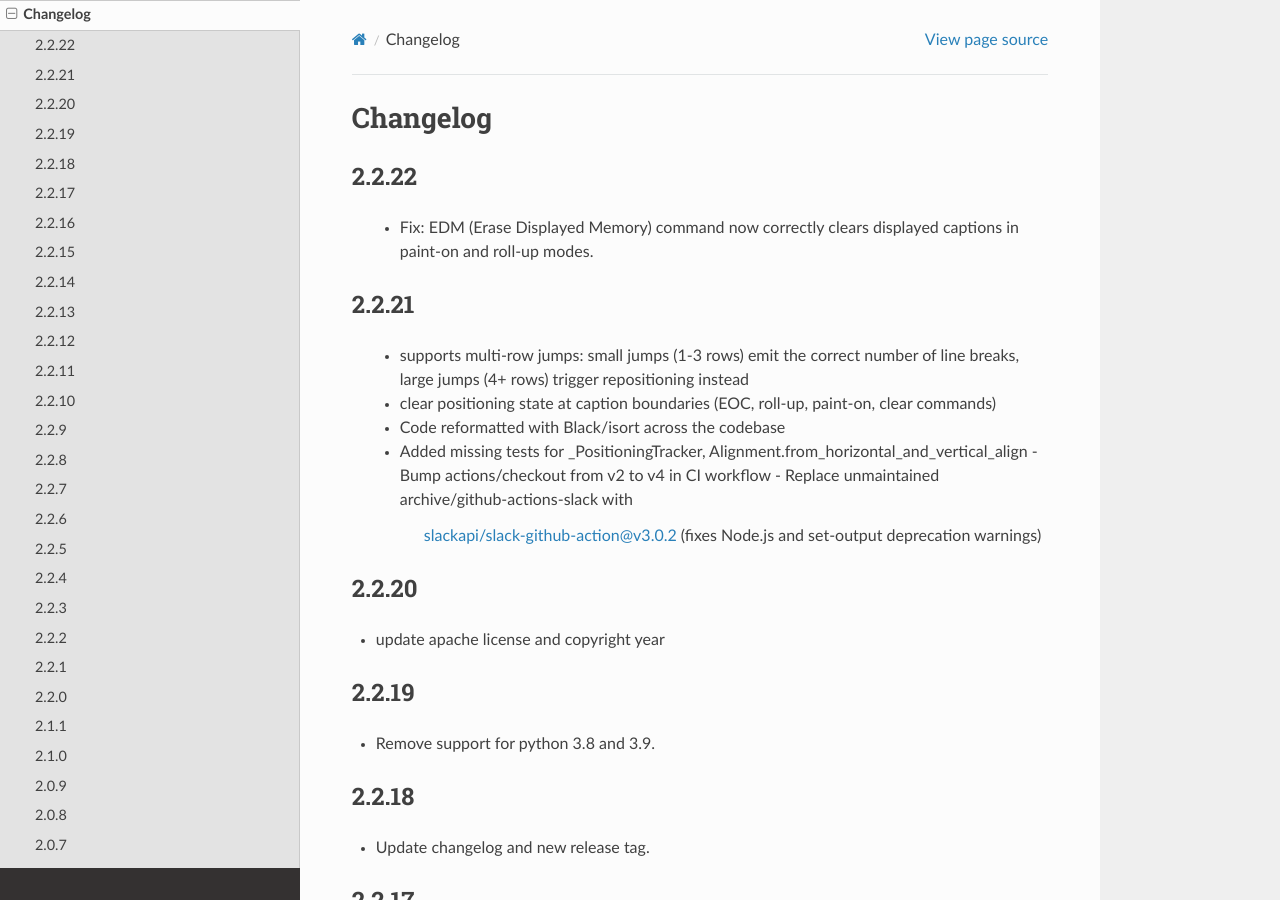
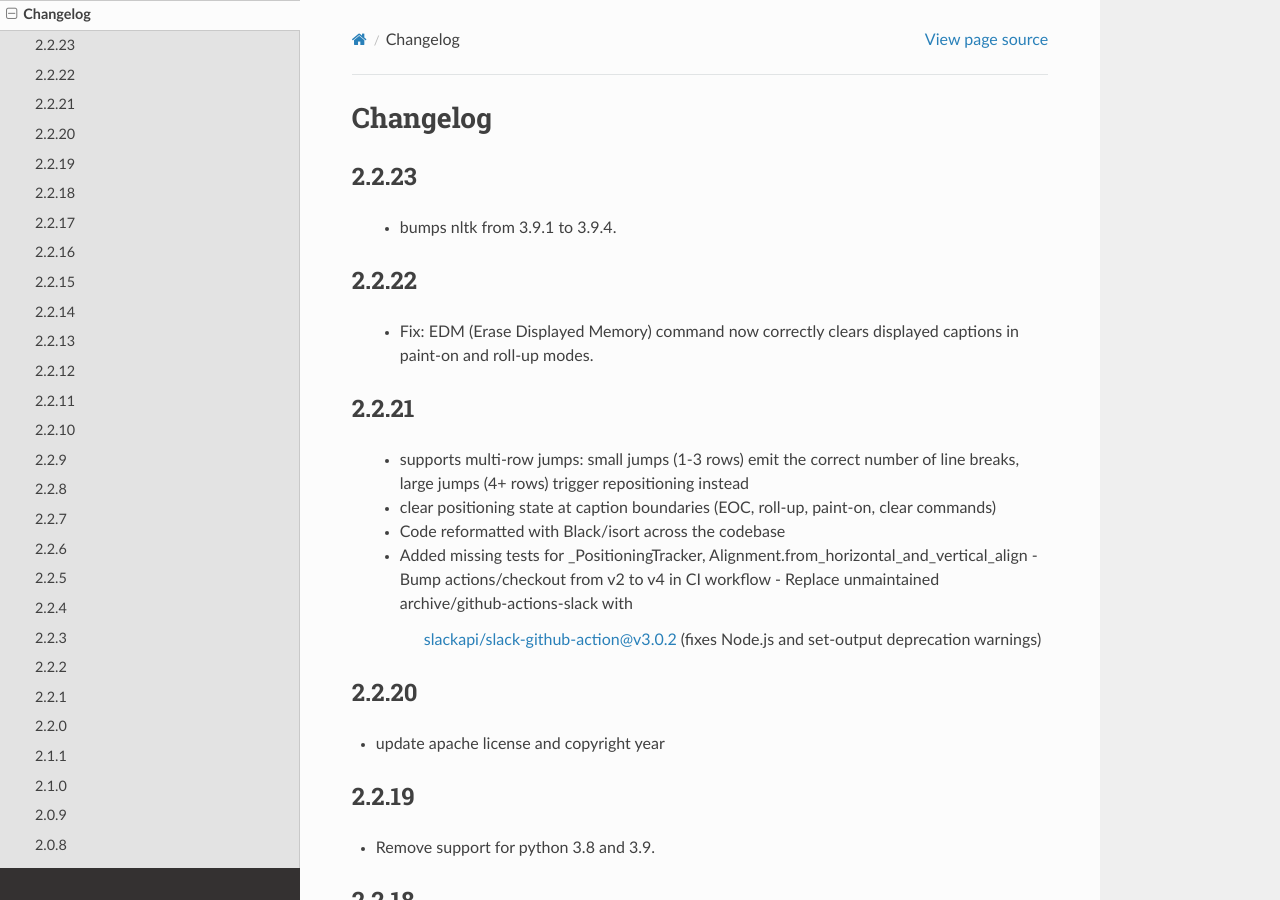
Before and after one commit to pbs/pycaption, a Sphinx documentation site: the page built from docs/changelog.rst, in a window 1280 px wide and 900 px high. Built offline with Sphinx 7.4.7 and the Read the Docs theme 3.1.0, drawn with Linux system fonts in a browser that asks for light colours.

Commit message:
bumps nltk from 3.9.1 to 3.9.4.

```diff
--- a/docs/changelog.rst
+++ b/docs/changelog.rst
@@ -1,5 +1,9 @@
 Changelog
 ---------
+2.2.23
+^^^^^^
+  - bumps nltk from 3.9.1 to 3.9.4.
+
 2.2.22
 ^^^^^^
   - Fix: EDM (Erase Displayed Memory) command now
```
